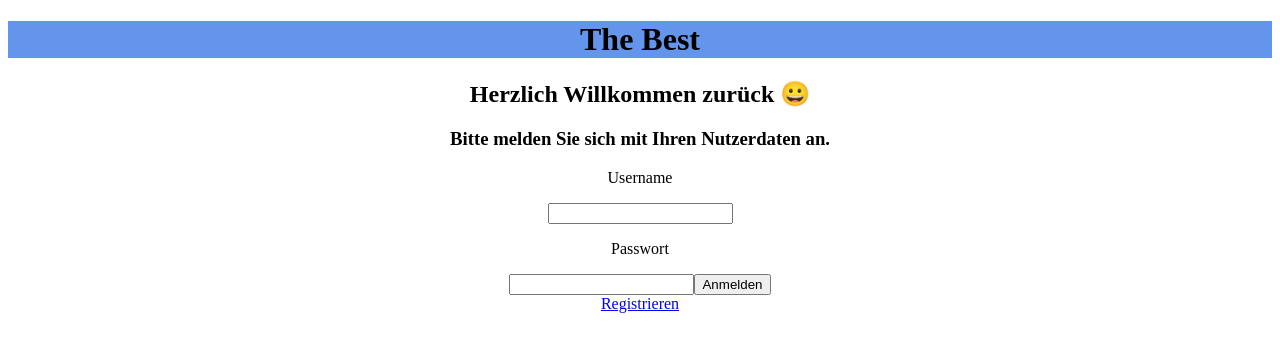
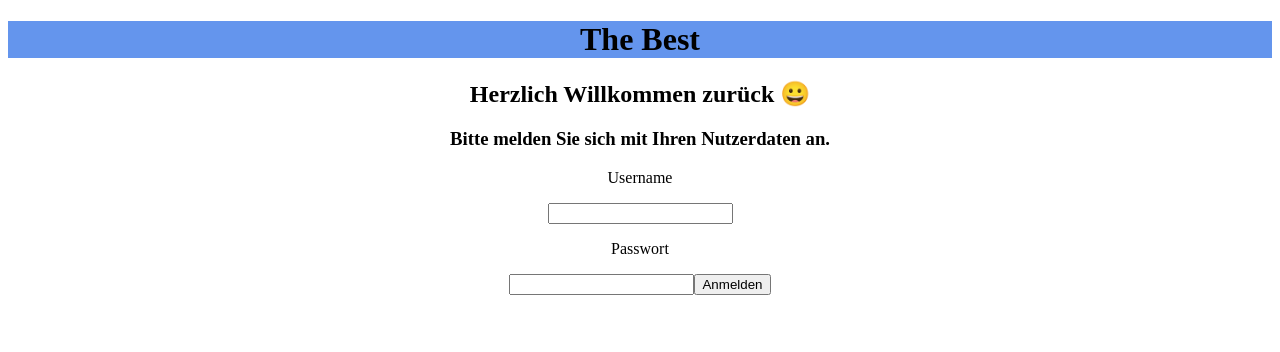
Before and after one commit to RobRobRoberto/Capstone, a React (Create React App) app in the folder frontend/: page / in a window 1280 px wide. Shown: the top 352 px of the page. Built offline with nearby package versions, Linux system fonts and the light colour scheme.

Commit message:
Refactored cuz registration is for later

```diff
--- a/frontend/src/pages/Welcome.js
+++ b/frontend/src/pages/Welcome.js
@@ -1,5 +1,4 @@
 import styled from 'styled-components/macro'
-import { Link } from 'react-router-dom'
 
 export default function Welcome() {
   return (
@@ -11,9 +10,6 @@ export default function Welcome() {
       <p>Passwort</p>
       <input />
       <button>Anmelden</button>
-      <footer>
-        <Link to="/register">Registrieren</Link>
-      </footer>
     </Wrapper>
   )
 }
```
